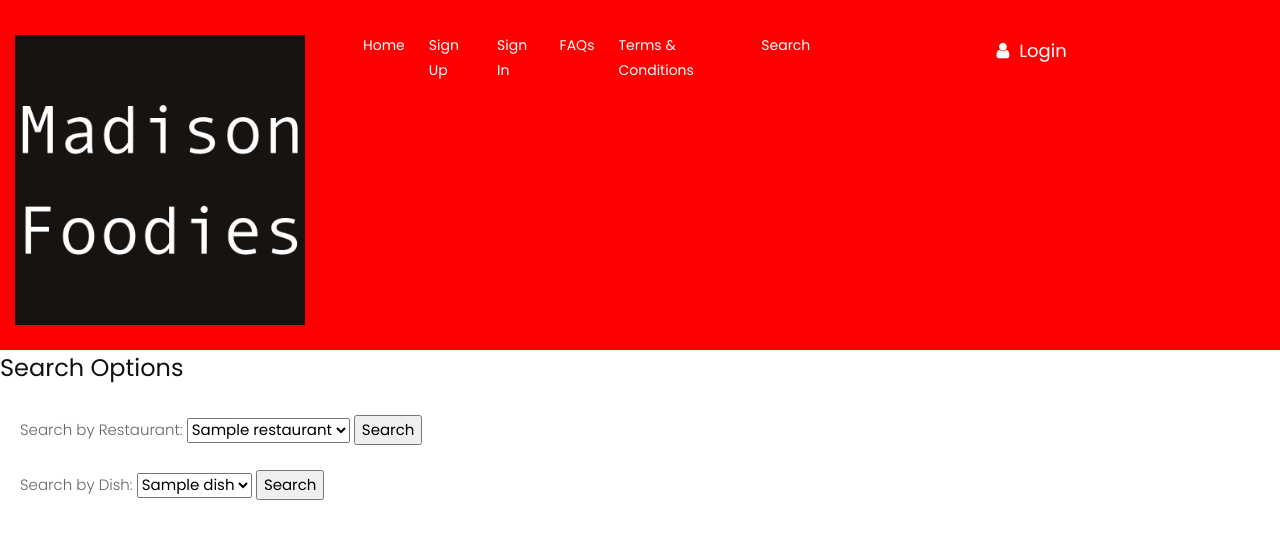
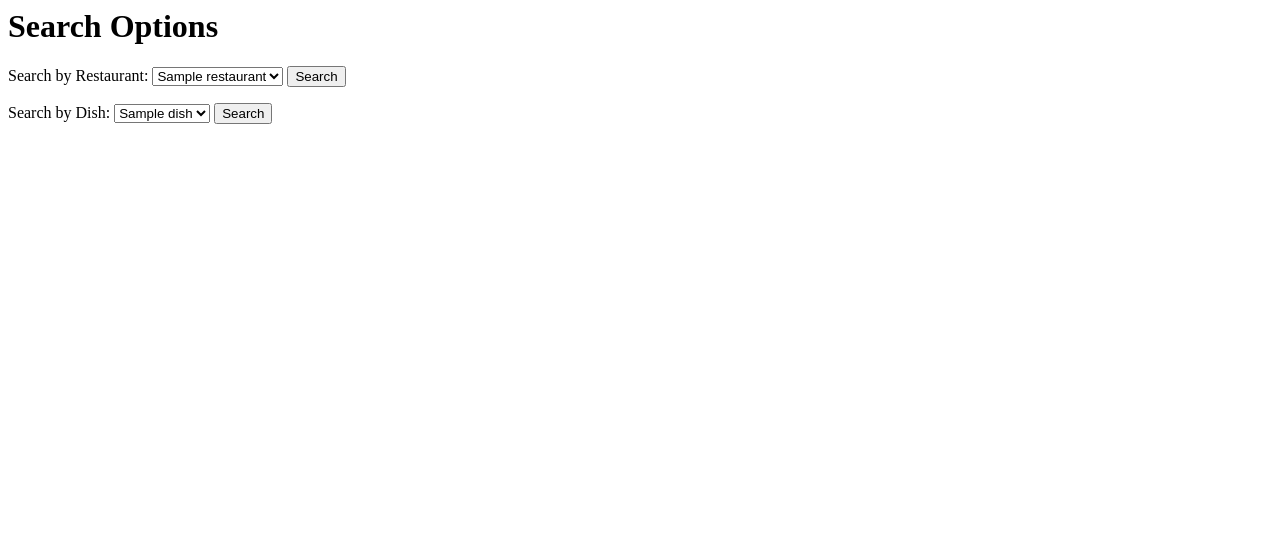
Before and after one commit to Kschneidewend53/IS424-Final-Project, a PHP site: page /search.php in a window 1280 px wide. Shown: the top 539 px of the page. Run offline with PHP 8.4, Linux system fonts and the light colour scheme; tables that the repository leaves empty or names only in its code hold one stand-in row (values such as "Sample post"); some libraries are stand-ins or nearby versions.

Commit message:
Minor changes

```diff
--- a/index.html
+++ b/index.html
@@ -1,5 +1,4 @@
-<!DOCTYPE html>
-<!-- Testing github pull-->
+
 <html lang="en">
 
 <head>
--- a/search.php
+++ b/search.php
@@ -4,51 +4,11 @@
     <meta http-equiv="X-UA-Compatible" content="IE=edge">
     <meta name="viewport" content="width=device-width, initial-scale=1.0">
     <title>Search</title>
-    <meta name="viewport" content="width=device-width, initial-scale=1">
-
-<meta name="viewport" content="initial-scale=1, maximum-scale=1">
-
-<!-- site metas -->
-
-<meta name="keywords" content="">
-
-<meta name="description" content="">
-
-<meta name="author" content="">
-
-<!-- bootstrap css -->
-
-<link rel="stylesheet" type="text/css" href="css/bootstrap.min.css">
-
-<!-- style css -->
-
-<link rel="stylesheet" type="text/css" href="css/style.css">
-
-<!-- Responsive-->
-
-<link rel="stylesheet" href="css/responsive.css">
-
-<!-- fevicon -->
-
-<link rel="icon" href="images/fevicon.png" type="image/gif"/>
-
-<!-- Scrollbar Custom CSS -->
-
-<link rel="stylesheet" href="css/jquery.mCustomScrollbar.min.css">
-
-<!-- Tweaks for older IEs-->
-
-<link rel="stylesheet" href="https://netdna.bootstrapcdn.com/font-awesome/4.0.3/css/font-awesome.css">
-
-<!-- owl stylesheets -->
-
-<link rel="stylesheet" href="css/owl.carousel.min.css">
-
-<link rel="stylesheet" href="css/owl.theme.default.min.css">
-
-<link rel="stylesheet" href="https://cdnjs.cloudflare.com/ajax/libs/fancybox/2.1.5/jquery.fancybox.min.css" media="screen">
 
 </head>
+
+<body>
+
     <?php
         $myUserName = "id16374744_foodies";
         $myPassword = "IS424Group2!";
@@ -60,96 +20,7 @@
         die ("Connection failed: ");
         }
     ?>
-<body>
 
-    <div class="header_section">
-
-    <div class="container-fluid">
-
-<div class="row">
-
-    <div class="col-sm-12 col-lg-3">
-
-        <div class="logo"><img src="images/mflogo.jpg" height=5></div>
-
-    </div>
-
-    <div class="col-sm-4 col-lg-5">
-
-        <div class="menu-area">
-
-        <nav class="navbar navbar-expand-lg ">
-
-            <!-- <a class="navbar-brand" href="#">Menu</a> -->
-
-            <button class="navbar-toggler collapsed" type="button" data-toggle="collapse" data-target="#navbarSupportedContent" aria-controls="navbarSupportedContent" aria-expanded="false" aria-label="Toggle navigation">
-
-            <i class="fa fa-bars"></i>
-
-            </button>
-
-            <div class="collapse navbar-collapse" id="navbarSupportedContent">
-
-                <ul class="navbar-nav mr-auto">
-
-                   <li class="nav-item active">
-
-                    <a class="nav-link active" href="index.html">Home<span class="sr-only">(current)</span></a> </li>
-
-                   <li class="nav-item">
-
-                    <a class="nav-link" href="https://madisonfoodies.000webhostapp.com/sign_up.php">Sign Up</a></li>
-
-                   <li class="nav-item">
-
-                    <a class="nav-link" href="https://madisonfoodies.000webhostapp.com/Sign-in.php">Sign In</a></li>
-
-                   <li class="#" href="#">
-
-                      <a class="nav-link" href="FAQ.html">FAQs</a></li>
-
-                   <li class="nav-item" href="#">
-
-                      <a class="nav-link" href="terms.html">Terms & Conditions</a></li>
-
-                    <li class="nav-item">
-
-                    <a class="nav-link" href="https://madisonfoodies.000webhostapp.com/search.php">Search</a></li>
-
-
-                </ul>
-
-            </div>
-
-        </nav>
-
-    </div>
-
-    </div>
-
-    <div class="col-sm-8 col-lg-4">
-
-        <div class="togle_3">
-
-      <div class="left_main">
-
-         <div class="menu_main">
-
-            <a href="https://madisonfoodies.000webhostapp.com/Sign-in.php"><i class="fa fa-fw fa-user"></i> Login</a>
-
-         </div>
-
-      </div>
-
-     </div>
-
-    </div>
-
-</div>
-
-</div>
-
-    </div>
     <h1>Search Options</h1>
     <form action="search.php" method="post">
             <p>
```
Lines whose indentation alone changed are shown as unchanged.
